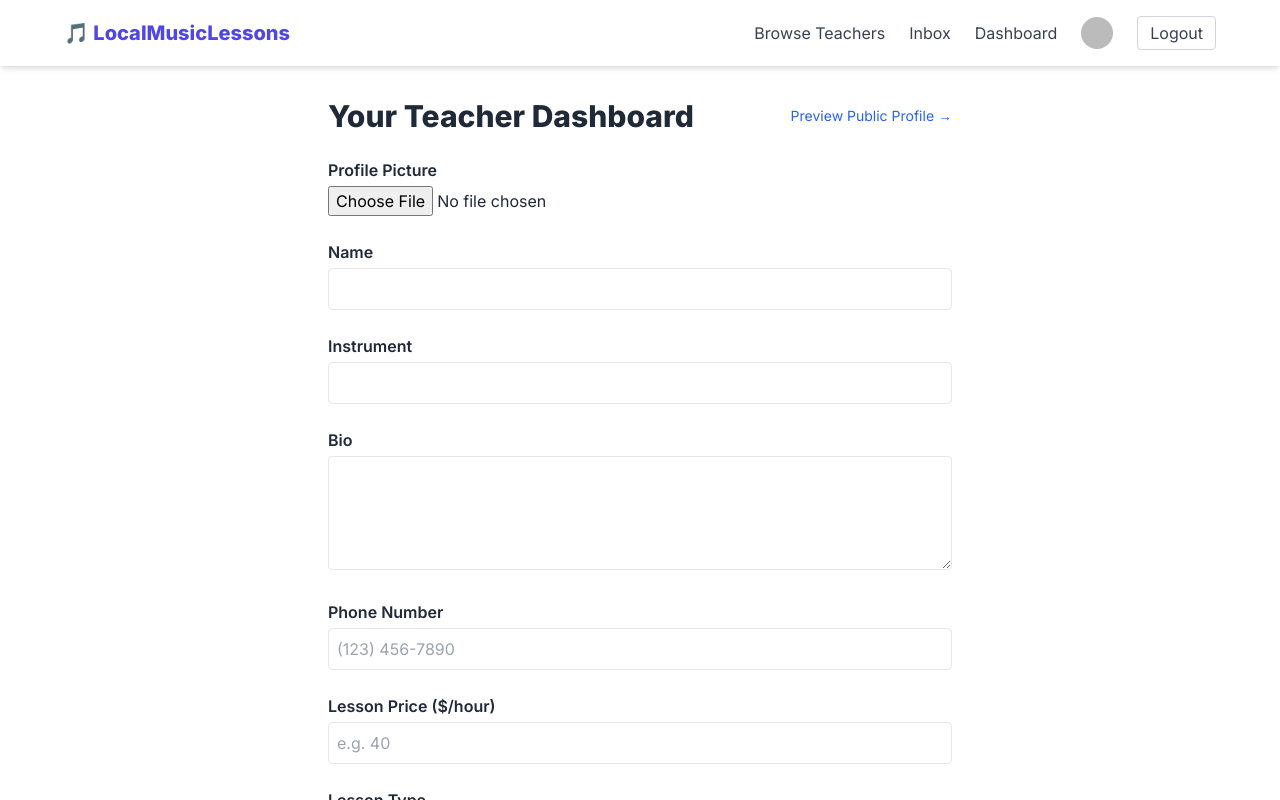
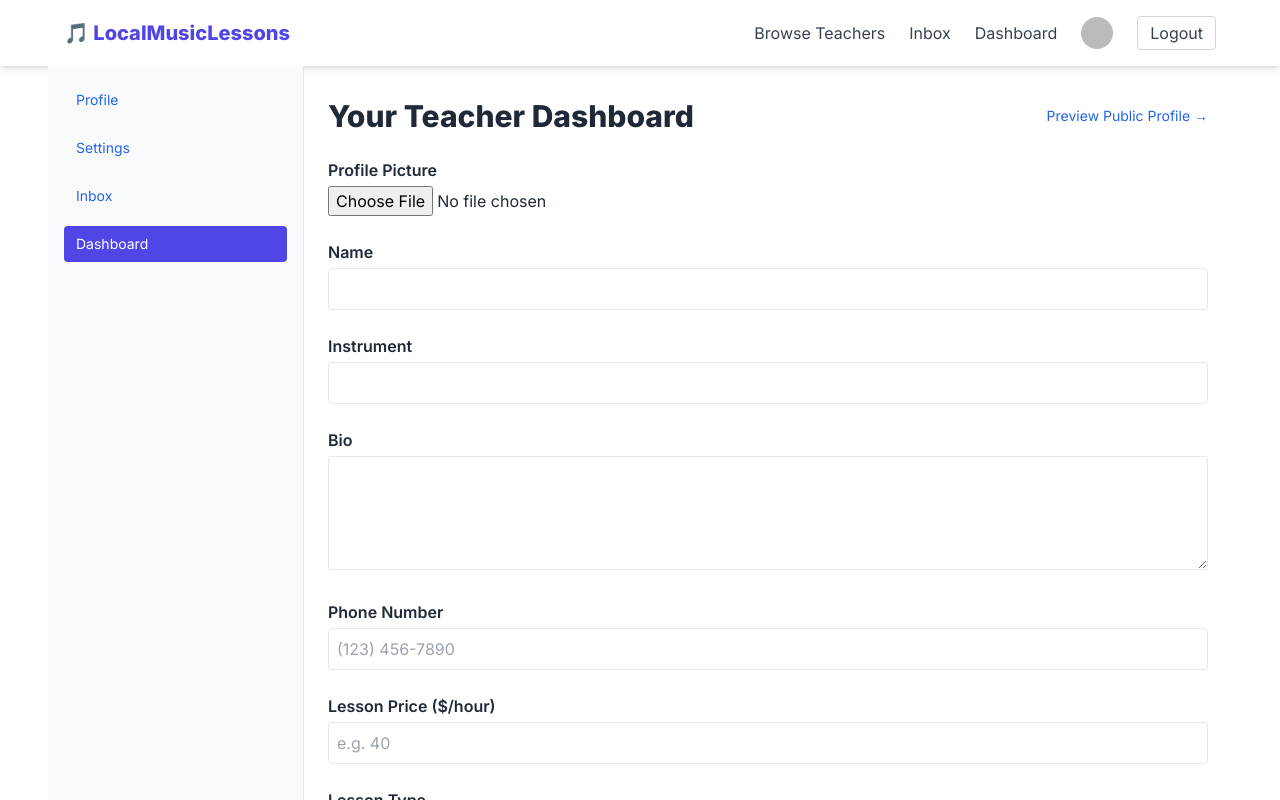
Before and after one commit to whitewallz/localmusiclessons, a Next.js app: page /dashboard in a window 1280 px wide. Shown: the top 800 px of the page. Built offline with nearby package versions, Linux system fonts and the light colour scheme; no server answers; the database is empty; sample sign-in values are in the browser's storage.

Commit message:
Update dashboard.tsx

```diff
--- a/pages/dashboard.tsx
+++ b/pages/dashboard.tsx
@@ -11,7 +11,6 @@ import { getDownloadURL, getStorage, ref, uploadBytes } from 'firebase/storage'
 import Alert from '../components/Alert'
 import LoadingSpinner from '../components/LoadingSpinner'
 import NavigationLinks from '../components/NavigationLinks'
-
 
 type TeacherProfile = {
   name: string
@@ -115,7 +114,14 @@ export default function Dashboard() {
   }
 
   return (
-    <main className="max-w-2xl mx-auto px-4 py-6 sm:px-6 sm:py-8">
+    <div className="flex flex-col sm:flex-row min-h-screen">
+      {/* Sidebar */}
+      <aside className="sm:w-64 border-r bg-gray-50 p-4">
+        <NavigationLinks />
+      </aside>
+
+      {/* Main Content */}
+      <main className="flex-1 px-4 py-6 sm:px-6 sm:py-8">
         <div className="flex items-center justify-between mb-6">
           <h1 className="text-2xl sm:text-3xl font-bold">Your Teacher Dashboard</h1>
           {user && (
@@ -245,5 +251,6 @@ export default function Dashboard() {
           </div>
         )}
       </main>
+    </div>
   )
 }
```
Lines whose indentation alone changed are shown as unchanged.
